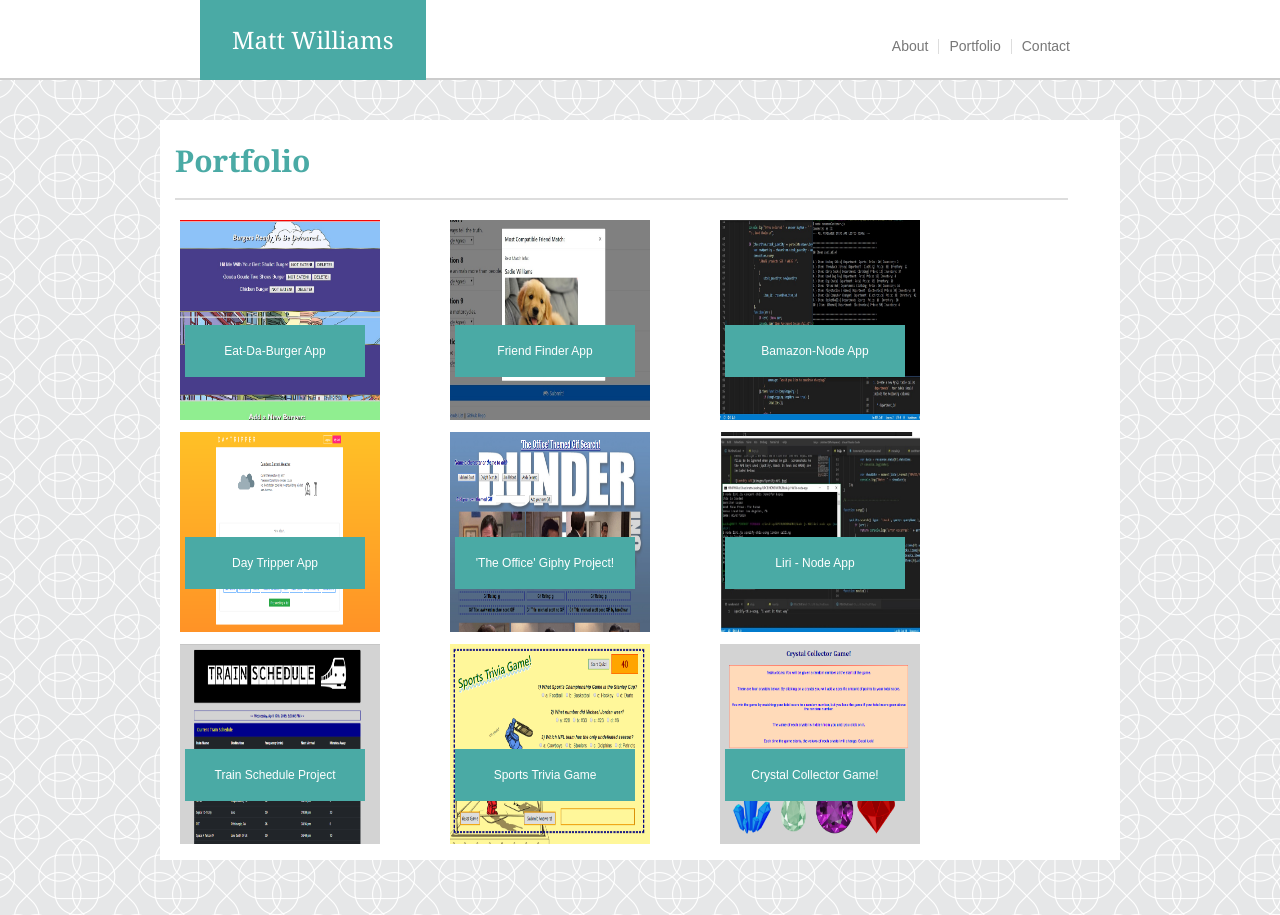
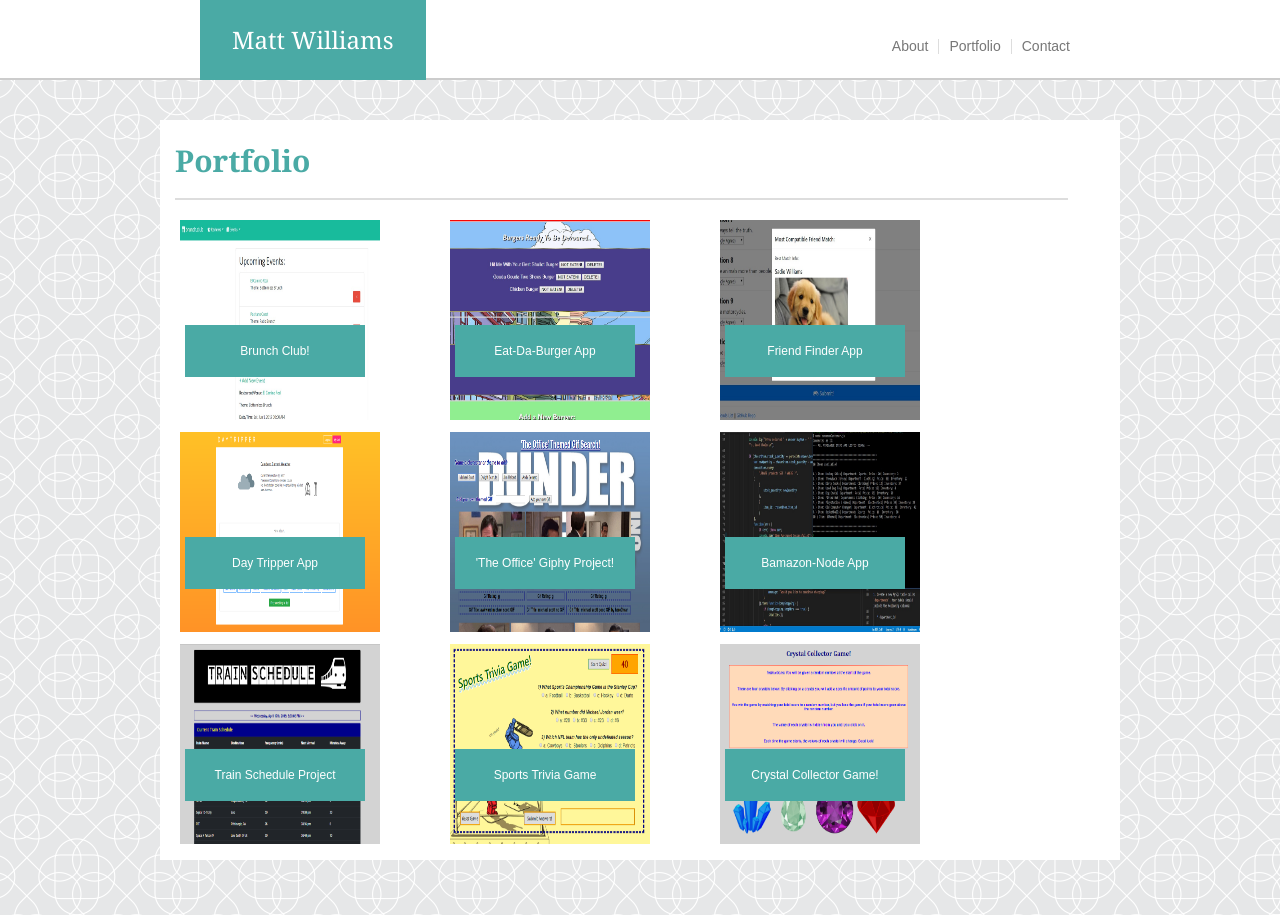
Before and after one commit to mattwills09/mattwills09.github.io, a plain HTML site: page portfolio.html in a window 1280 px wide. Shown: the top 915 px of the page. Drawn offline with Linux system fonts and the light colour scheme.

Commit message:
Updated Portfolio

```diff
--- a/portfolio.html
+++ b/portfolio.html
@@ -30,9 +30,9 @@
 
     <div class="column1">
         <div class="gallery">
-            <a target="_blank" href="https://obscure-retreat-55184.herokuapp.com/">
-            <img src="assets/images/Eat-Da-Burger.jpg" alt="Eat-Da-Burger App!" width="200" height="200">
-            <div class="description">Eat-Da-Burger App</div></a>
+            <a target="_blank" href="https://salty-tor-68629.herokuapp.com/">
+            <img src="assets/images/brunch-club.jpg" alt="Brunch Club" width="200" height="200">
+            <div class="description">Brunch Club!</div></a>
         </div>
 
         <div class="gallery">
@@ -51,9 +51,9 @@
 
     <div class="column2">
         <div class="gallery">
-            <a target="_blank" href="https://warm-island-74595.herokuapp.com/">
-            <img src="assets/images/FriendFinder.jpg" alt="Friend Finder App!" width="200" height="200">
-            <div class="description">Friend Finder App</div></a>
+            <a target="_blank" href="https://obscure-retreat-55184.herokuapp.com/">
+            <img src="assets/images/Eat-Da-Burger.jpg" alt="Eat-Da-Burger App!" width="200" height="200">
+            <div class="description">Eat-Da-Burger App</div></a>
         </div>
 
         <div class="gallery">
@@ -72,15 +72,15 @@
 
     <div class="column3">
         <div class="gallery">
+            <a target="_blank" href="https://warm-island-74595.herokuapp.com/">
+            <img src="assets/images/FriendFinder.jpg" alt="Friend Finder App!" width="200" height="200">
+            <div class="description">Friend Finder App</div></a>
+        </div>
+
+        <div class="gallery">
             <a target="_blank" href="https://mattwills09.github.io/Bamazon-App">
             <img src="assets/images/1-bamazonCustomer-showItems(3).jpg" alt="BamazonNode-App" width="200" height="200">
             <div class="description">Bamazon-Node App</div></a>
-        </div>
-
-        <div class="gallery">
-            <a target="_blank" href="https://mattwills09.github.io/Liri-Node-App/">
-            <img src="assets/images/Liri-Node-App.jpg" alt="Liri Node-App" width="200" height="200">
-            <div class="description">Liri - Node App</div></a>
         </div>
 
         <div class="gallery">
@@ -88,6 +88,12 @@
             <img src="assets/images/crystal-collector.png" alt="Crystal Collector Game" width="200" height="200">
             <div class="description">Crystal Collector Game!</div></a>
         </div>
+
+        <!-- <div class="gallery">
+            <a target="_blank" href="https://mattwills09.github.io/Liri-Node-App/">
+            <img src="assets/images/Liri-Node-App.jpg" alt="Liri Node-App" width="200" height="200">
+            <div class="description">Liri - Node App</div></a>
+        </div> -->
 
         <!-- <div class="gallery">
             <a target="_blank" href="https://mattwills09.github.io/Psychic-Game/">
```
Also changed, not shown: assets/images/brunch-club.jpg (added).
